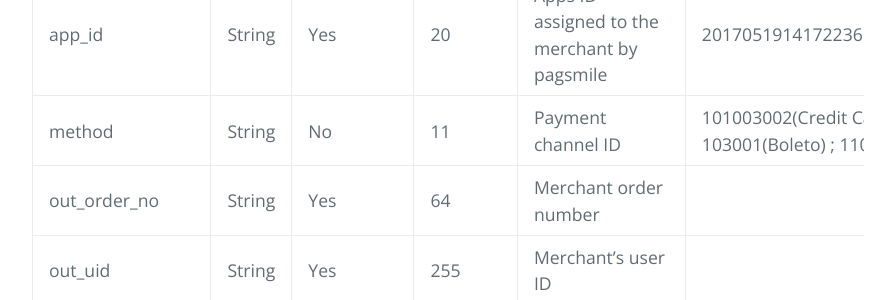
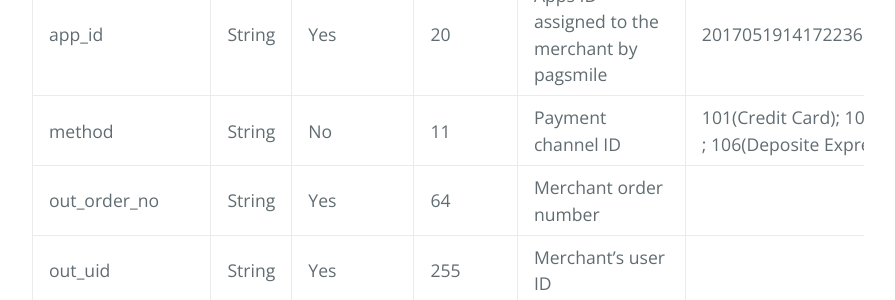
Before and after one commit to pagsmile/pagsmile.github.io, a Jekyll site: the page built from en/api/IntegratedInterface.md, in a window 1280 px wide and 900 px high, scrolled down 1263 px. Shown: the part 155-455 px from the top of the window, without its empty margins (192-1087 px from the left). Built offline with Jekyll 4.4.1, drawn with Linux system fonts in a browser that asks for light colours; our own code applies the rules of GitHub Pages for plain Markdown files.

Commit message:
Update IntegratedInterface.md

```diff
--- a/en/api/IntegratedInterface.md
+++ b/en/api/IntegratedInterface.md
@@ -15,7 +15,7 @@ NAME | TYPE | REQUIRED | MAX LENGTH | DESC | EXAMPLE
 ---  | ---  | ---      | ---      | ---  | ---
 merchant_no | String | Yes | 20 | Pagsmile ID assigned to the merchant | 1024201708140012289
 app_id | String | Yes | 20 | Apps ID assigned to the merchant by pagsmile | 2017051914172236111
-method | String | No | 11 | Payment channel ID | 101003002(Credit Card); 102001(Debit Card) ; 103001(Boleto) ; 110010(Deposite Express) |
+method | String | No | 11 | Payment channel ID | 101(Credit Card); 102(Debit Card) ; 103(Boleto) ; 106(Deposite Express) |
 out_order_no | String | Yes | 64 | Merchant order number |
 out_uid | String | Yes | 255 | Merchant's user ID |
 subject | String | Yes | 255 | Order title |
```
